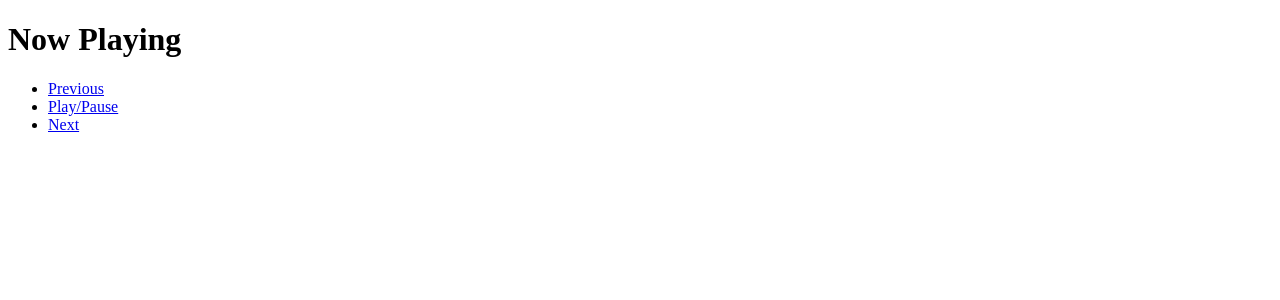
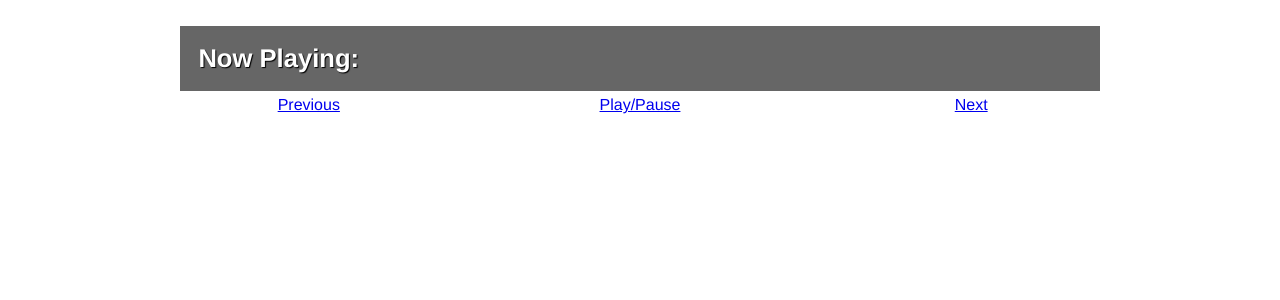
Before and after one commit to buckii/buckii-spotify, a PHP site: page /remote.php in a window 1280 px wide. Shown: the top 300 px of the page. Run offline with PHP 8.4, Linux system fonts and the light colour scheme.

Commit message:
Start laying out styles; add polling to the remote page so we can auto-update the track information

```diff
--- a/app/application.php
+++ b/app/application.php
@@ -76,6 +76,14 @@ class Buckii_Spotify {
   }
 
   /**
+   * Return the URL to the remote page
+   * @return str
+   */
+  public function get_remote_url() {
+    return sprintf( 'http://%s%s/remote', gethostname(), dirname( $_SERVER['PHP_SELF'] ) );
+  }
+
+  /**
    * Return information about the current track
    * @return array
    */
@@ -93,6 +101,11 @@ class Buckii_Spotify {
       $data[ $key ] = ( preg_match( sprintf( '/%s:\s+(.+)/', $pattern ), $info, $match ) ? $match['1'] : '' );
     }
 
+    // Remove track information for advertisements
+    if ( preg_match( '/^http:/i', $data['album'] ) ) {
+      $data['album'] = 'n/a';
+    }
+
     // Just return the formatted time for duration
     $data['duration'] = preg_replace( '/\s\(.+$/', '', $data['duration'] );
 
--- /dev/null
+++ b/css/sass/style.scss
@@ -0,0 +1,70 @@
+/**
+ * Primary stylesheet
+ * @package Buckii Spotify
+ * @author Buckeye Interactive
+ */
+/*! Warning: this is a generated stylesheet! To make changes please edit style.scss */
+
+@import 'compass';
+
+/**
+ * Provide both pixel- and rem-based font-sizes
+ * @param int $sizeValue The desired font-size in pixels *without* a unit (e.g. `@include font-size(13);`)
+ * @link http://css-tricks.com/snippets/css/less-mixin-for-rem-font-sizing/
+ */
+@mixin font-size( $sizeValue: 1.6 ) {
+  font-size: $sizeValue + px;
+  font-size: ($sizeValue / 10) + rem;
+}
+
+/**
+ * Provide any value in both pixel- and rem-based measurements
+ * @param str $property The CSS property to define
+ * @param int $value The pixel-based value for the measurement
+ */
+@mixin x-rem( $property, $value ) {
+  #{$property}: $value + px;
+  #{$property}: ($value / 10) + rem;
+}
+
+/** CSS Reset */
+* { @include box-sizing( border-box ); }
+html, body, div, span, applet, object, iframe, h1, h2, h3, h4, h5, h6, p, blockquote, pre, a, abbr, acronym, address, big, cite, code, del, dfn, em, font, img, ins, kbd, q, s, samp, small, strike, strong, sub, sup, tt, var, b, u, i, center, dl, dt, dd, ol, ul, li, fieldset, form, label, legend, table, caption, tbody, tfoot, thead, tr, th, td { margin: 0; padding: 0; vertical-align: baseline; background: transparent; border: 0; }
+body { line-height: 1; }
+header, nav, footer, article, section { display: block; margin: 0; padding: 0; }
+h1, h2, h3, h4, h5, h6 { clear: both; font-weight: bold; }
+ul { list-style: none; }
+blockquote { quotes: none; }
+blockquote:before, blockquote:after { content: ''; content: none; }
+del { text-decoration: line-through; }
+table { border-collapse: collapse; border-spacing: 0; }
+a img { border: none; }
+
+/** Structure */
+#wrapper { min-width: 320px; max-width: 920px; margin: 0 auto; }
+
+/** Base typography */
+html { font-size: 62.5%; } // Allows us to define rems in base-10
+body { font-family: 'Helvetica Neue', sans-serif; @include font-size(16); line-height: 1.8em; color: #333; }
+
+/** Content styles */
+#now-playing { position: relative; padding: 2%; font-size: .8em; color: #fff; text-shadow: 1px 1px 1px #000; background: rgba(0, 0, 0, 0.6);
+  span { display: block; }
+  #track-title { font-size: 1.6em; }
+  .loading-indicator { position: absolute; left: 0; top: 0; z-index: 2; width: 100%; height: 100%; padding: 90px 1em 1em; font-size: 1.5em; text-align: center; font-weight: bold; background: image-url( 'loading.gif' ) center 30px no-repeat rgba(0, 0, 0, 0.6); display: none; }
+  &.loading {
+    .loading-indicator { display: block; }
+  }
+}
+
+#controls { overflow: hidden; padding: 0 2%; text-align: center;
+  li { float: left; display: block; width: 25%;
+    &.play { width: 50%; }
+    a { display: block; }
+  }
+}
+
+/** Media queries */
+@media ( min-width: 600px ) {
+  body { padding: 2%; }
+}
--- a/index.php
+++ b/index.php
@@ -25,6 +25,7 @@ if ( isset( $_POST['action'] ) ) {
 <meta http-equiv="Content-Type" content="text/html; charset=utf-8">
 <meta name="viewport" content="width=device-width, initial-scale=1">
 <title>Buckii Spotify</title>
+<link href="css/generated/style.css" type="text/css" rel="stylesheet" media="all" />
 </head>
 <body>
   <div id="wrapper">
@@ -37,6 +38,13 @@ if ( isset( $_POST['action'] ) ) {
       <li class="<?php echo $msg['class']; ?>"><?php echo $msg['message']; ?></li>
     <?php endforeach; ?>
     </ol>
+
+  <?php else : ?>
+
+    <div id="remote">
+      <p>Sweet, you're ready to go! Visit <a href="<?php echo $spotify->get_remote_url(); ?>"><?php echo $spotify->get_remote_url(); ?></a> in your browser.</p>
+    </div>
+
   <?php endif; ?>
 
   </div>
--- a/js/bii-spotify.js
+++ b/js/bii-spotify.js
@@ -11,6 +11,8 @@ var Spotify = function () {
   "use strict";
 
   var $ = jQuery,
+  currentTrack,
+  pollInterval,
 
   /**
    * Send a command to Spotify
@@ -37,16 +39,32 @@ var Spotify = function () {
 
   loadTrackData = function () {
     var nowPlaying = $('#now-playing'),
-    track;
+    track = sendCommand( 'info' );
 
-    nowPlaying.addClass( 'loading' );
-    if ( track = this.sendCommand( 'info' ) ) {
-      $('#track-title').text( track.track );
+    if ( track && ( ! currentTrack || track.track !== currentTrack.track ) ) {
+      nowPlaying.addClass( 'loading' );
+      $('#track-title').html( track.track );
       $('#track-artist').html( track.artist );
       $('#track-album').html( track.album );
+      currentTrack = track;
       nowPlaying.removeClass( 'loading' );
     }
     return true;
+  },
+
+  /**
+   * Start or stop polling for track changes
+   * @param bool start Should we be polling?
+   * @param int frequency Number of milliseconds between polls
+   * @return bool
+   */
+  polling = function ( start, frequency ) {
+    if ( start ) {
+      this.pollInterval = window.setInterval( loadTrackData, frequency || 5000 );
+    } else {
+      window.clearInterval( this.pollInterval );
+    }
+    return ( start );
   };
 
   /**
@@ -54,7 +72,8 @@ var Spotify = function () {
    */
   return {
     sendCommand: sendCommand,
-    loadTrackData: loadTrackData
+    loadTrackData: loadTrackData,
+    polling: polling
   }
 };
 
@@ -77,4 +96,5 @@ jQuery( function ( $ ) {
 
   // Load the current track information
   spotify.loadTrackData();
+  spotify.polling( true, 5000 );
 });
--- a/remote.php
+++ b/remote.php
@@ -10,22 +10,24 @@
 <meta http-equiv="Content-Type" content="text/html; charset=utf-8">
 <meta name="viewport" content="width=device-width, initial-scale=1">
 <title>Buckii Spotify</title>
+<link href="css/generated/style.css" type="text/css" rel="stylesheet" media="all" />
 </head>
 <body>
   <div id="wrapper" role="application">
 
-    <div id="now-playing">
-      <h1>Now Playing</h1>
+    <div id="now-playing" class="loading">
+      <h1>Now Playing:</h1>
       <p>
         <span id="track-title"></span>
         <span id="track-artist"></span>
         <span id="track-album"></span>
       </p>
+      <div class="loading-indicator">Loading track information</div>
     </div>
 
     <ul id="controls">
       <li><a href="#" id="prev-track" role="button" data-command="previous">Previous</a></li>
-      <li><a href="#" id="play-pause" role="button" data-command="play/pause">Play/Pause</a></li>
+      <li class="play"><a href="#" id="play-pause" role="button" data-command="play/pause">Play/Pause</a></li>
       <li><a href="#" id="next-track" role="button" data-command="next">Next</a></li>
     </ul><!-- #controls -->
 
```
Also changed, not shown: css/generated/style.css (added, +1 -0 lines), README.md (added), img/loading.gif (added), 2 other files.
